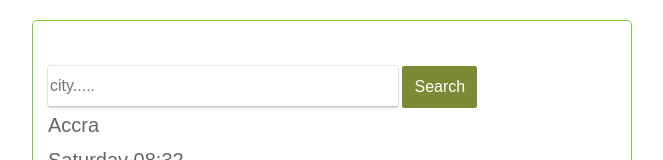
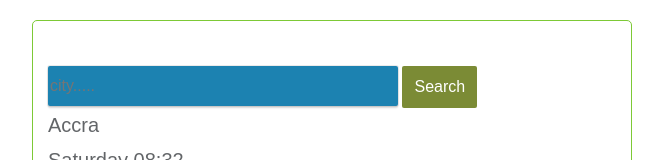
Before and after one commit to AmaTwumasi/weatherapp, a plain HTML site: page index.html in a window 1280 px wide. Shown: the top 160 px of the page, without its empty margins (50-713 px from the left). Drawn offline with nearby package versions, Linux system fonts and the light colour scheme.

Commit message:
Update style.css

```diff
--- a/src/style.css
+++ b/src/style.css
@@ -19,6 +19,7 @@ body {
 }
 #change-city {
    border-radius: 2px;
+   background-color: #1c82b1;
   border:        none;
   box-shadow:    0 2px 2px 0 rgba(0, 0, 0, 0.16), 0 0 0 1px rgba(0, 0, 0, 0.08);
   height:        40px;
```
